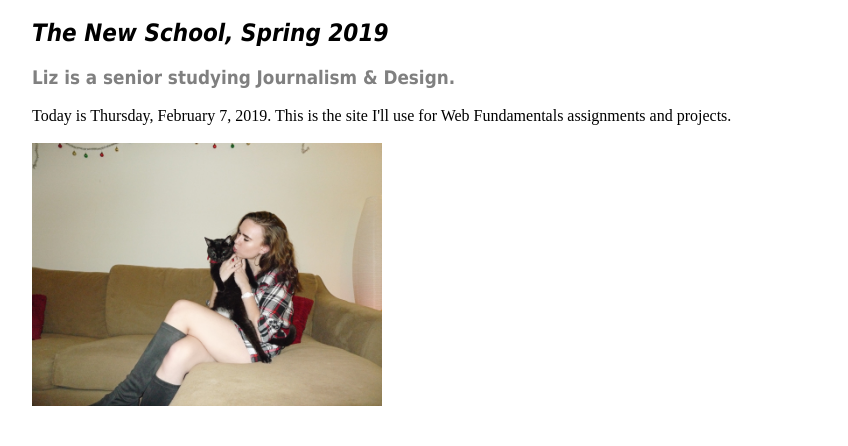
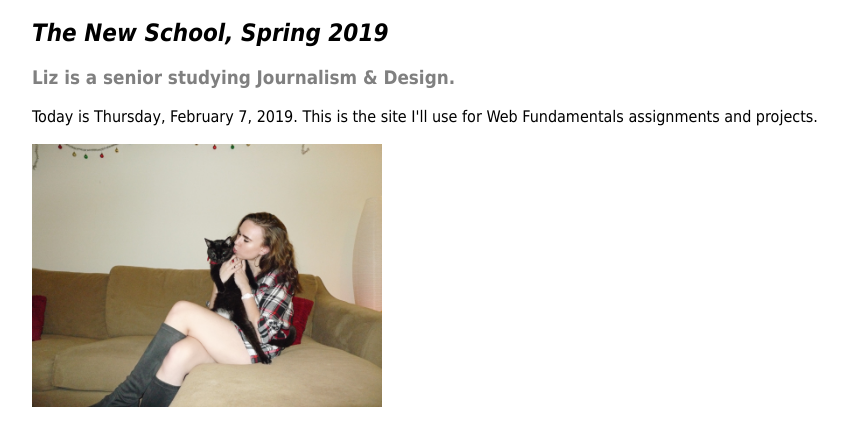
Before and after one commit to lizwhiiite/lizwhiiite, a plain HTML site: page aa-index.html in a window 1280 px wide. Shown: the part 62-508 px from the top of the page, without its empty margins (276-1124 px from the left). Drawn offline with Linux system fonts and the light colour scheme.

Commit message:
Update style.css

```diff
--- a/style.css
+++ b/style.css
@@ -2,7 +2,7 @@ h1, h2, h3{font-family: tahoma; margin-left: 300px; margin-right: 300px;}
 h1{font-size: 32;}
 h2 {font-size: 16; font-style: italic;}
 h3{font-family: tahoma; color: gray; font-size: 12; margin-left: 300px; margin-right: 300px;}
-p {font-size: 13; color: black;}
+p {font-family: tahoma; font-size: 13; color: black;}
 p {margin-left: 300px; margin-right: 300;}
 h4{font-family: tahoma; font-size: 10; margin-left: 300px; margin-right: 300px;}
 img, iframe {width: 350px;} iframe {height: 500px;}
```
